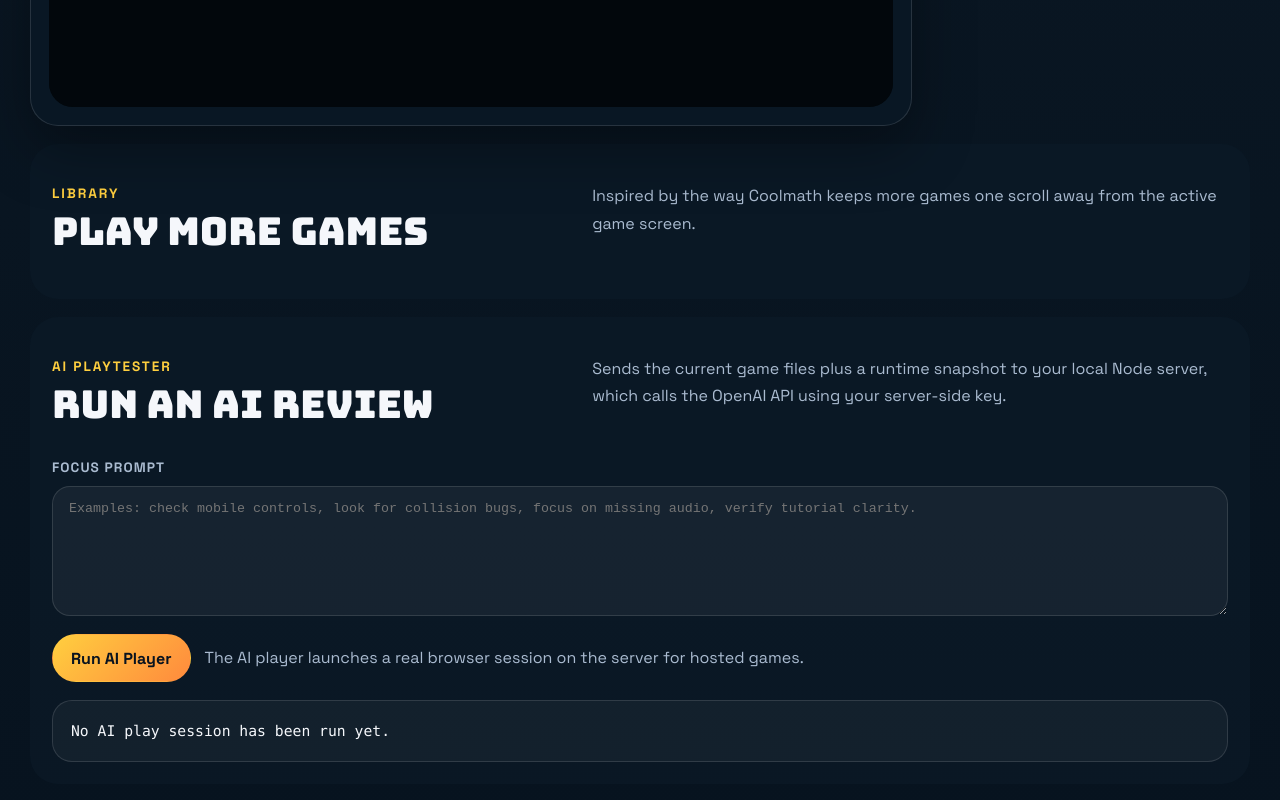
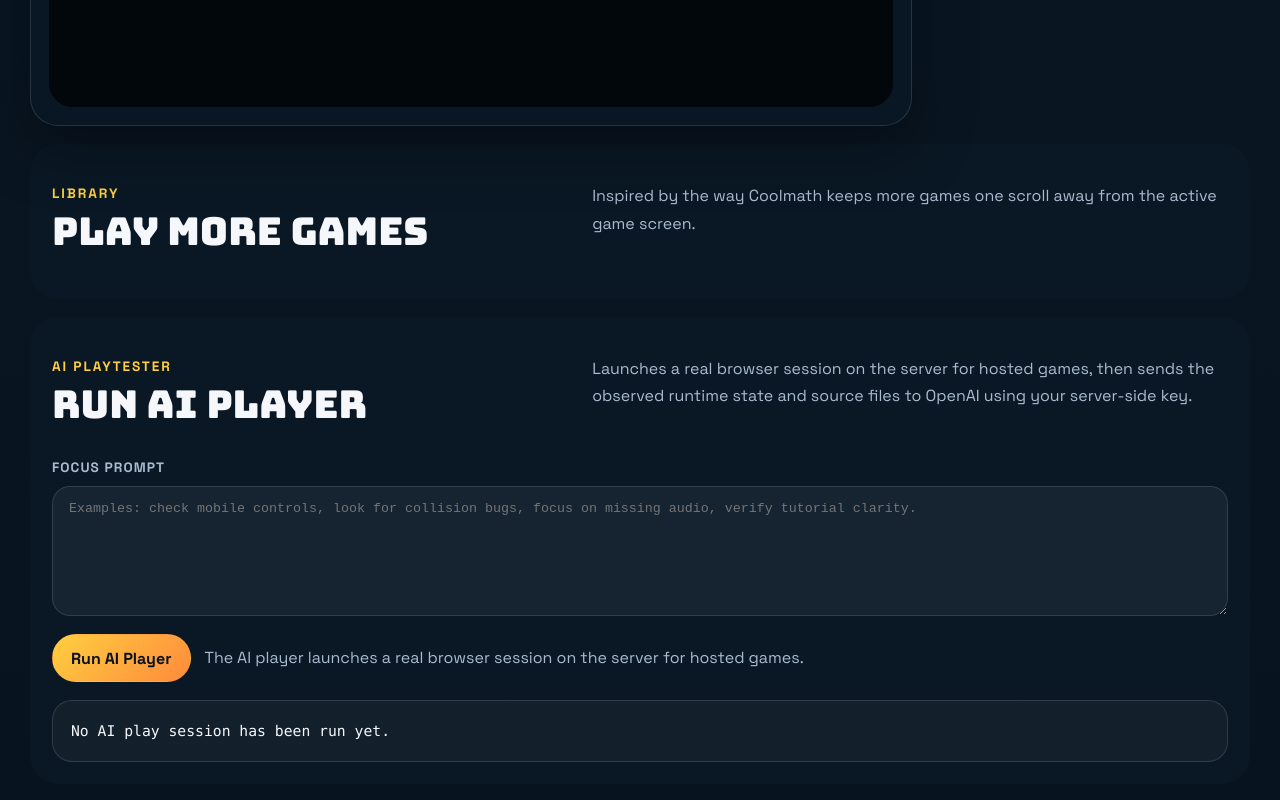
Before and after one commit to carterasmelley-hub/AI-HTML-game-play-tester, a website with bundled scripts: page play.html in a window 1280 px wide. Shown: the part 713-1513 px from the top of the page. Built offline with nearby package versions, Linux system fonts and the light colour scheme.

Commit message:
Update play.html

```diff
--- a/play.html
+++ b/play.html
@@ -100,11 +100,12 @@
           <div class="player-library-head">
             <div>
               <p class="eyebrow">AI Playtester</p>
-              <h2>Run an AI Review</h2>
+              <h2>Run AI Player</h2>
             </div>
             <p class="section-copy">
-              Sends the current game files plus a runtime snapshot to your local
-              Node server, which calls the OpenAI API using your server-side key.
+              Launches a real browser session on the server for hosted games,
+              then sends the observed runtime state and source files to OpenAI
+              using your server-side key.
             </p>
           </div>
 
```
